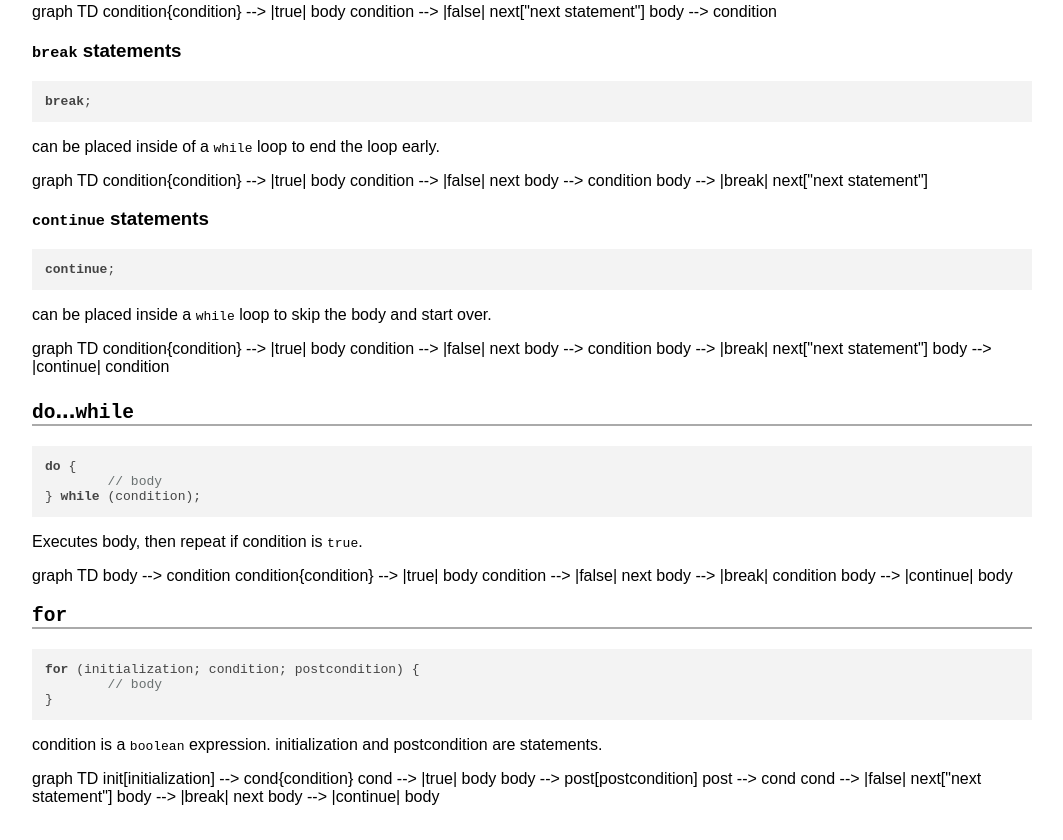
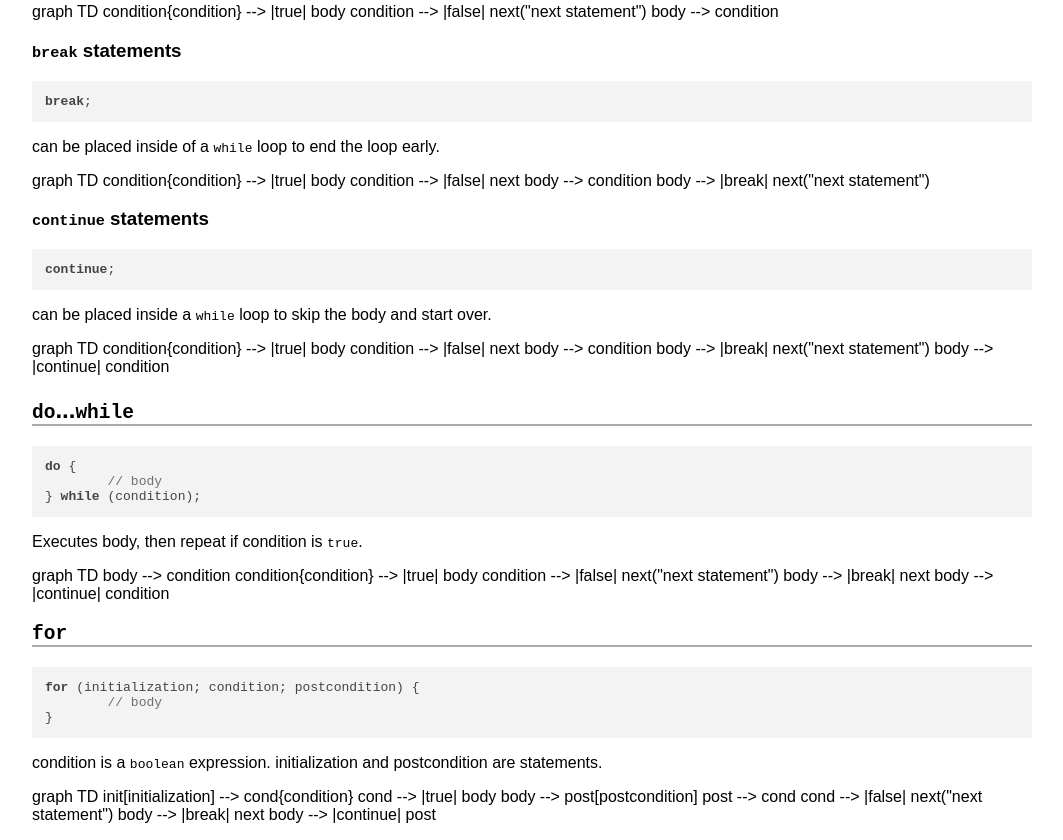
Before and after one commit to Allen-B1/java-lessons, a plain HTML site: page out/C2.html in a window 1280 px wide. Shown: the part 274-1114 px from the top of the page, without its empty margins (108-1171 px from the left). Drawn offline with nearby package versions, Linux system fonts and the light colour scheme.

Commit message:
Fix loop diagrams

```diff
--- a/out/C2.html
+++ b/out/C2.html
@@ -31,7 +31,7 @@ h2 {
 <p>Executes body if condition is <code>true</code>. Repeat.</p>
 <div class="mermaid">graph TD
 condition{condition} --> |true| body
-condition --> |false| next["next statement"]
+condition --> |false| next("next statement")
 body --> condition</div><h3><code>break</code> statements</h3>
 <pre><code class="language-java">break;
 </code></pre>
@@ -40,7 +40,7 @@ body --> condition</div><h3><code>break</code> statements</h3>
 condition{condition} --> |true| body
 condition --> |false| next
 body --> condition
-body --> |break| next["next statement"]</div><h3><code>continue</code> statements</h3>
+body --> |break| next("next statement")</div><h3><code>continue</code> statements</h3>
 <pre><code class="language-java">continue;
 </code></pre>
 <p>can be placed inside a <code>while</code> loop to skip the body and start over.</p>
@@ -48,7 +48,7 @@ body --> |break| next["next statement"]</div><h3><code>continue</code> statement
 condition{condition} --> |true| body
 condition --> |false| next
 body --> condition
-body --> |break| next["next statement"]
+body --> |break| next("next statement")
 body --> |continue| condition</div><h2><code>do</code>...<code>while</code></h2>
 <pre><code class="language-java">do {
 	// body
@@ -58,9 +58,9 @@ body --> |continue| condition</div><h2><code>do</code>...<code>while</code></h2>
 <div class="mermaid">graph TD
 body --> condition
 condition{condition} --> |true| body
-condition --> |false| next
-body --> |break| condition
-body --> |continue| body</div><h2><code>for</code></h2>
+condition --> |false| next("next statement")
+body --> |break| next
+body --> |continue| condition</div><h2><code>for</code></h2>
 <pre><code class="language-java">for (initialization; condition; postcondition) {
 	// body
 }
@@ -71,8 +71,8 @@ init[initialization] --> cond{condition}
 cond --> |true| body
 body --> post[postcondition]
 post --> cond
-cond --> |false| next["next statement"]
+cond --> |false| next("next statement")
 body --> |break| next
-body --> |continue| body</div>
+body --> |continue| post</div>
 	</body>
 </html>
```
Also changed, not shown: out/C1.html (+5 -5 lines), 4 other files.
